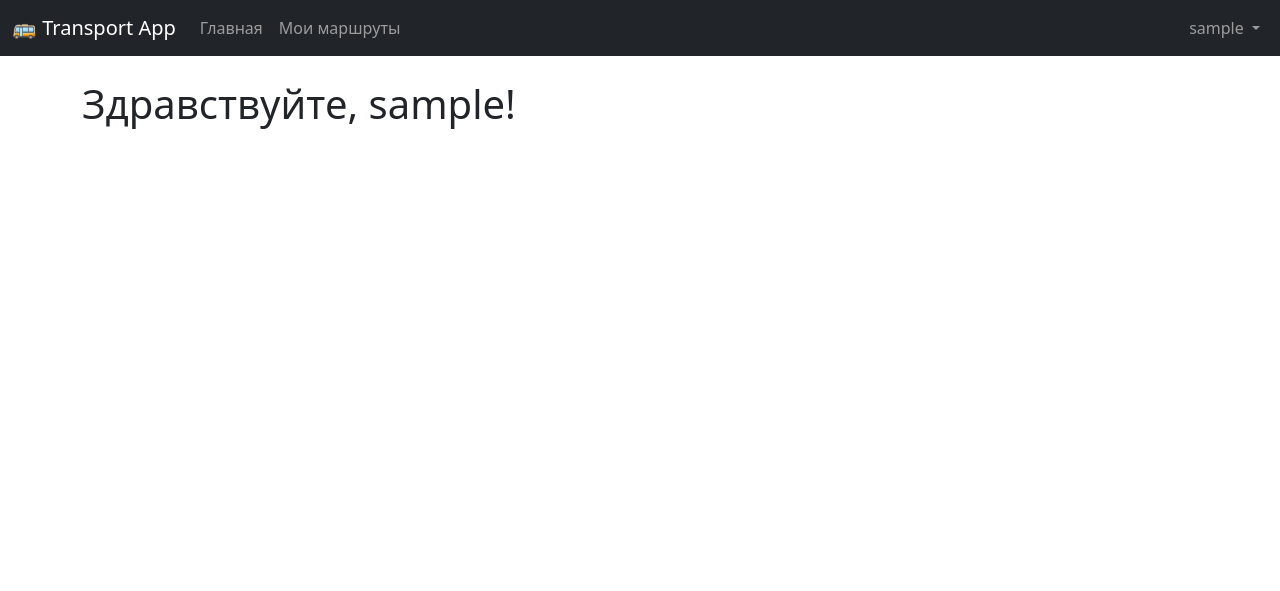
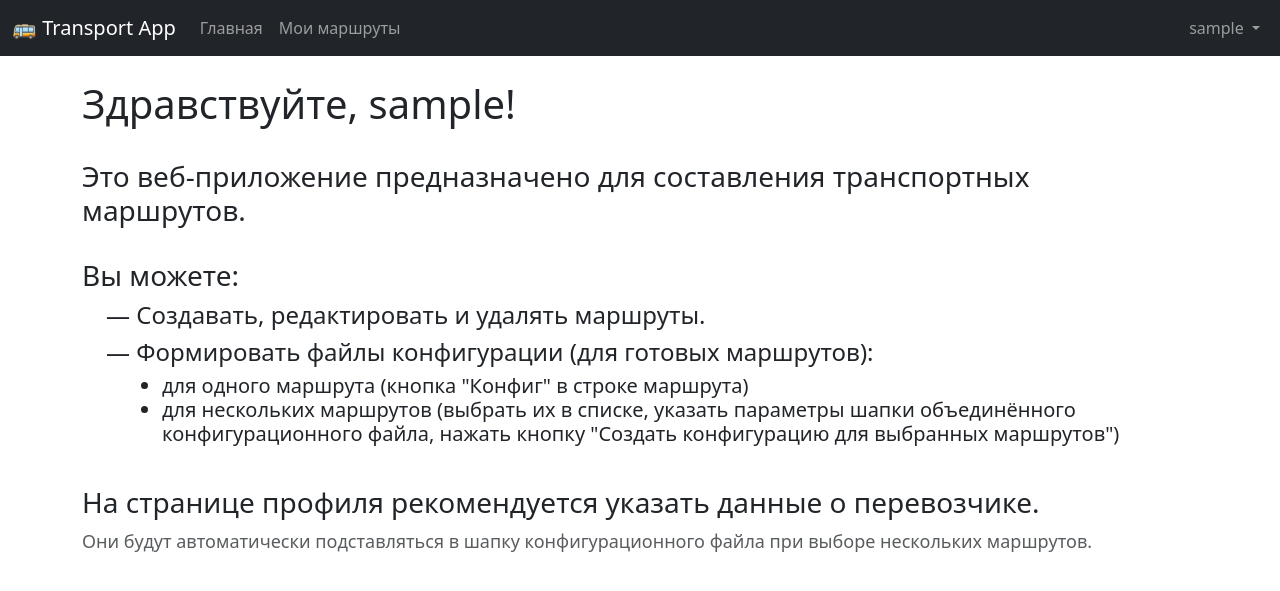
Before and after one commit to Quros7/TransportRoutesApp, a Flask app: page / in a window 1280 px wide. Shown: the top 591 px of the page. Run offline with Flask 3, Linux system fonts and the light colour scheme; the visitor is signed in with stand-in values (Sample User, id 1); some libraries are stand-ins or nearby versions.

Commit message:
Index page refactor

```diff
--- a/app/static/style.css
+++ b/app/static/style.css
@@ -1,5 +1,14 @@
 body {
     margin-bottom: 20px;
+}
+
+.index-list {
+    padding-left: 80px;
+    font-weight: normal;
+}
+
+.index-desc-small {
+    font-size: 18px;
 }
 
 /* CSS для размещения поля и кнопки в одну линию */
--- a/app/templates/index.html
+++ b/app/templates/index.html
@@ -1,8 +1,20 @@
 {% extends "base.html" %}
 
 {% block content %}
-    <h1>Здравствуйте, {{ current_user.username }}!</h1>
-    {% for post in posts %}
-        <div><p>{{ post.author.username }} пишет: <b>{{ post.body }}</b></p></div>
-    {% endfor %}
+    <h1>Здравствуйте, {{ current_user.username }}!</h1><br>
+
+    <h3>Это веб-приложение предназначено для составления транспортных маршрутов.</h3><br>
+
+    <h3>Вы можете:</h3>
+    <h4 class="ms-4">— Создавать, редактировать и удалять маршруты.</h4>
+    <h4 class="ms-4">— Формировать файлы конфигурации (для готовых маршрутов):<h4>
+    <h5>
+        <ul class="index-list">
+            <li>для одного маршрута (кнопка "Конфиг" в строке маршрута)</li>
+            <li>для нескольких маршрутов (выбрать их в списке, указать параметры шапки объединённого конфигурационного файла, нажать кнопку "Создать конфигурацию для выбранных маршрутов")</li>
+        </ul>
+    </h5><br>
+
+    <h3>На странице профиля рекомендуется указать данные о перевозчике.</h3>
+    <p class="text-muted index-desc-small">Они будут автоматически подставляться в шапку конфигурационного файла при выборе нескольких маршрутов.</p>
 {% endblock %}
```
